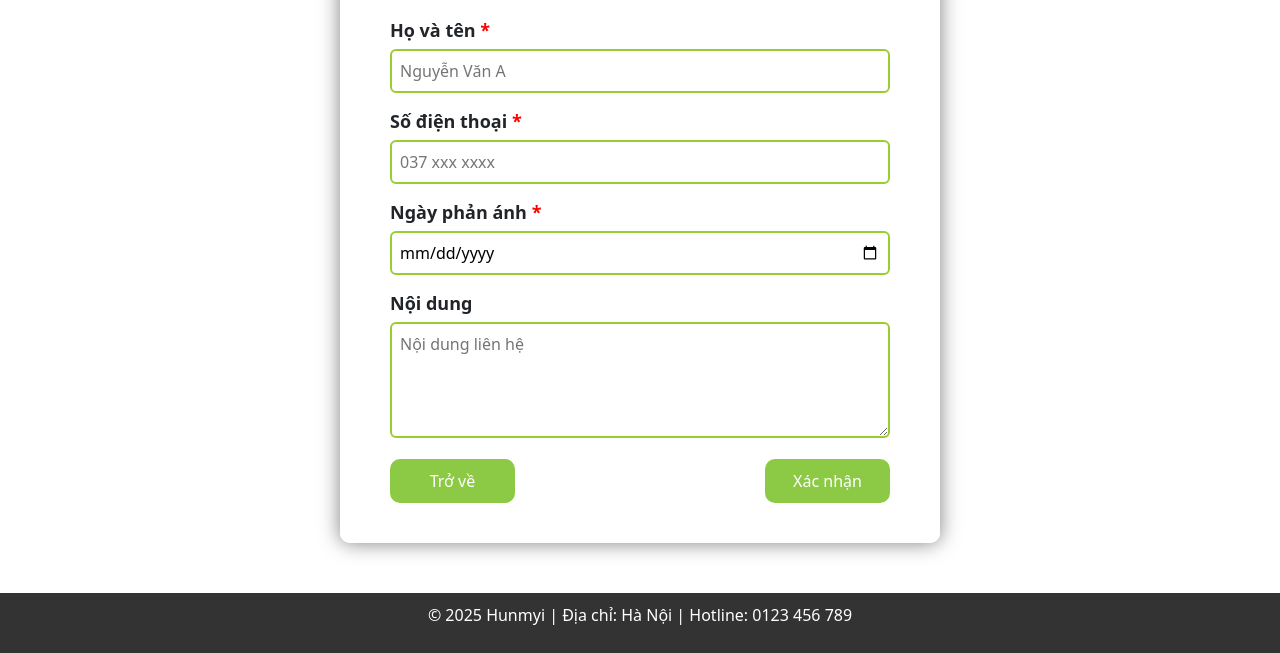
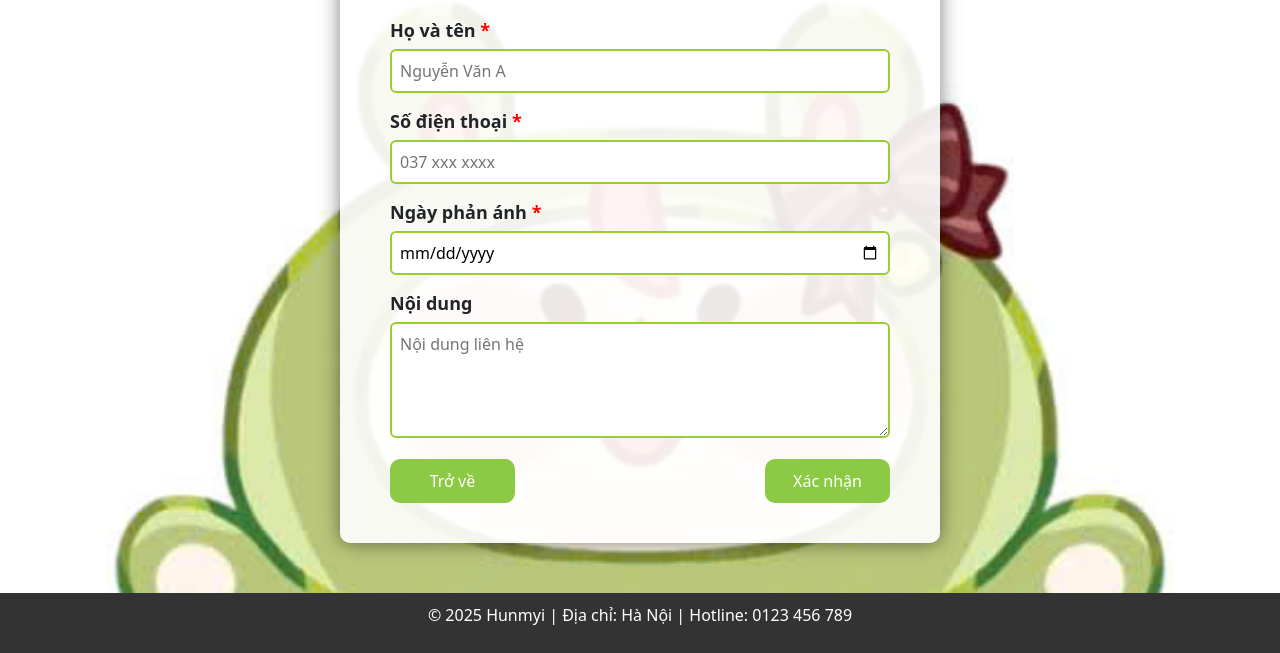
Before and after one commit to Donhatminh7725/Hunmyi2, a plain HTML site: page assets/html/FormLienHe.html in a window 1280 px wide. Shown: the part 231-884 px from the top of the page. Drawn offline with nearby package versions, Linux system fonts and the light colour scheme.

Commit message:
Project HTML

```diff
--- a/assets/css/FormLienHe.css
+++ b/assets/css/FormLienHe.css
@@ -15,7 +15,7 @@ body {
     display: grid;
     grid-template-rows: auto 1fr auto; /* header - main - footer */
     min-height: 100vh;
-    background: url('../HTML/ảnh/logo_Hunmyi.jpg') no-repeat center center/cover;
+    background: url('../img/logo_Hunmyi.jpg') no-repeat center center/cover;
 }
 
 /*Main*/
--- a/assets/css/FormMuaHang_3.css
+++ b/assets/css/FormMuaHang_3.css
@@ -15,7 +15,7 @@ body {
     display: grid;
     grid-template-rows: auto 1fr auto; /* header - main - footer */
     min-height: 100vh;
-    background: url('../HTML/ảnh/logo_Hunmyi.jpg') no-repeat center center/cover;
+    background: url('../img/logo_Hunmyi.jpg') no-repeat center center/cover;
 }
 
 /*Main*/
```
